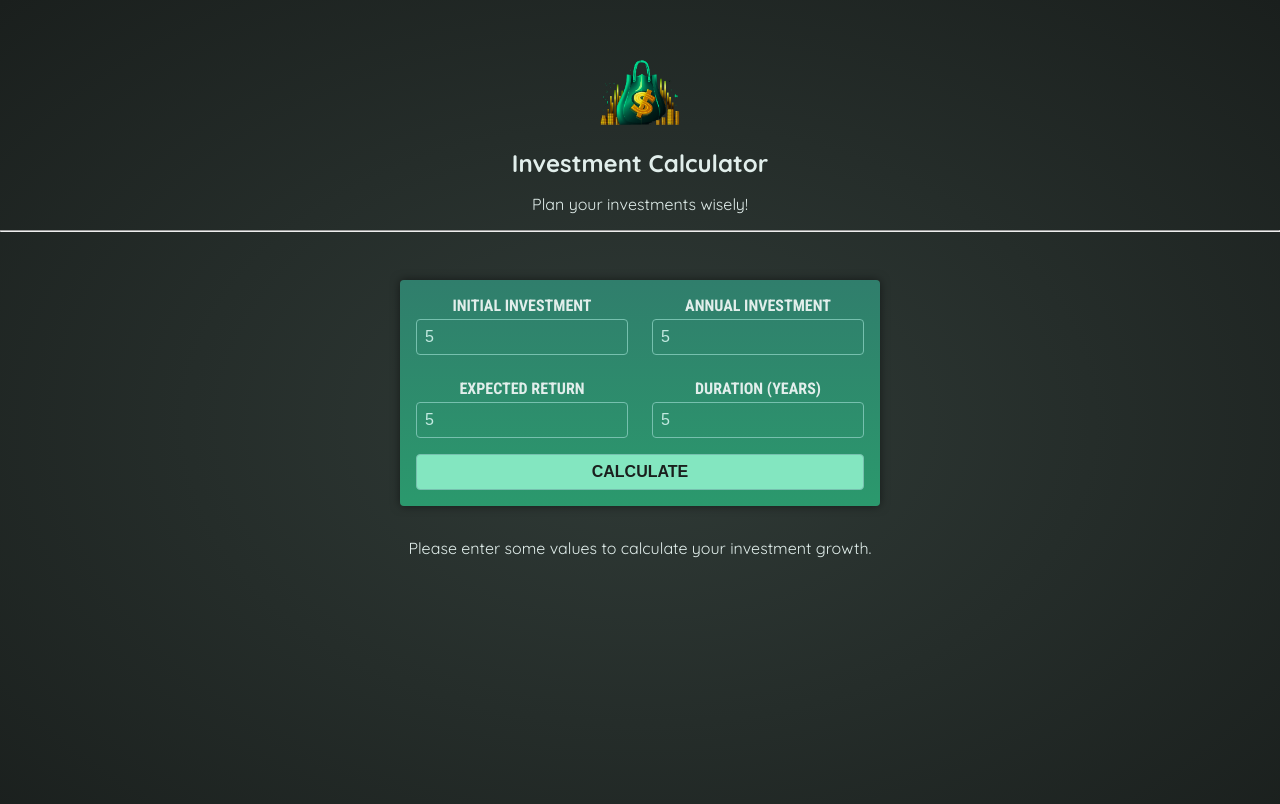
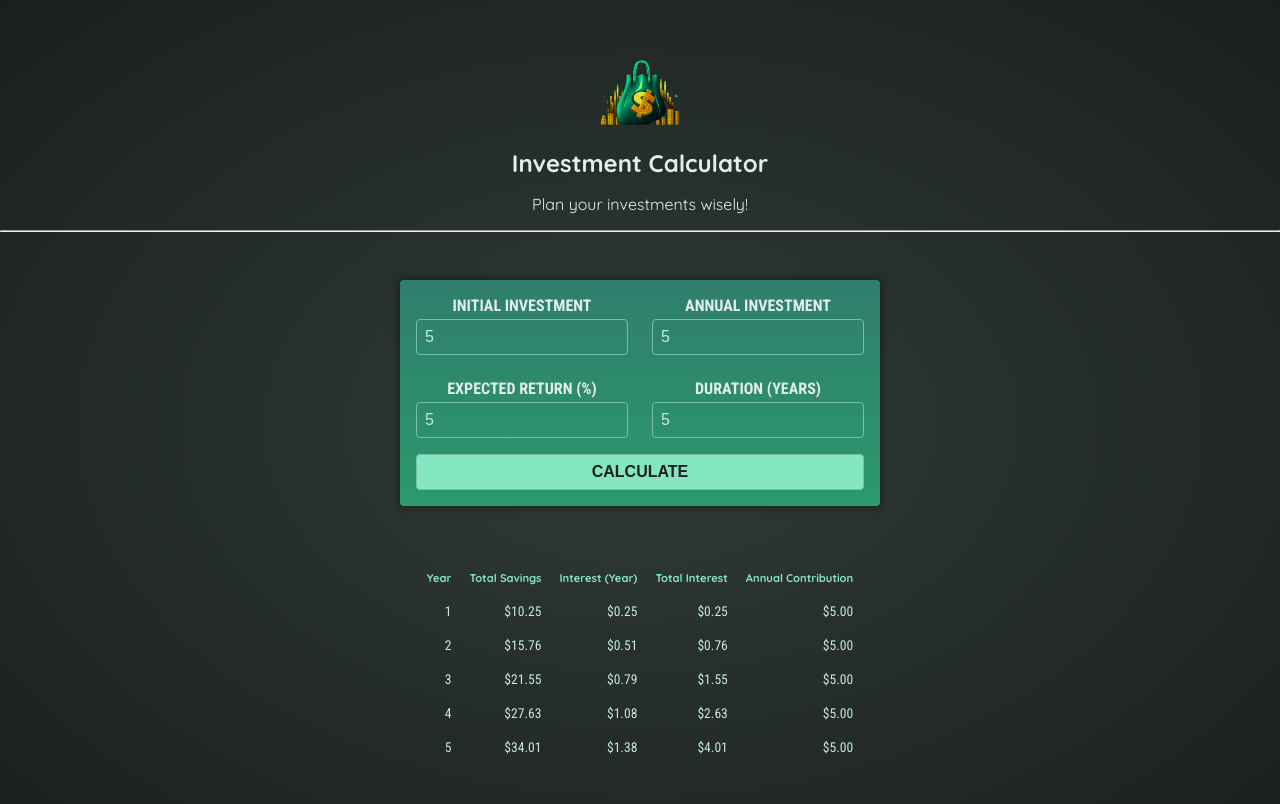
Before and after one commit to codetivated/investment-app, an Angular app: page / in a window 1280 px wide. Both pictures are taken after typing "5", "5", "5", "5" into the empty fields and a click on the button "CALCULATE". Shown: the top 804 px of the page. Built offline with nearby package versions, Linux system fonts and the light colour scheme.

Commit message:
create results table and pass data via input/outputs

```diff
--- a/src/app/app.component.html
+++ b/src/app/app.component.html
@@ -1,4 +1,24 @@
+<!-- <div class="center">
+  <app-header></app-header>
+  <app-user-input (sendUserInput)="onSendUserInput($event)"></app-user-input>
+  @if (results && results.length > 0) {
+    <app-investment-results-table [results]="results"></app-investment-results-table>
+} @else {
+    <p>Please enter some values to calculate your investment growth.</p>
+}
+</div> -->
+
+
 <div class="center">
   <app-header></app-header>
-  <app-user-input></app-user-input>
+  <app-user-input (sendUserInput)="onSendUserInput($event)"></app-user-input>
+
+  <app-investment-results-table
+    *ngIf="results && results.length > 0"
+    [results]="results"
+  ></app-investment-results-table>
+
+  <p *ngIf="!results || results.length === 0">
+    Please enter some values to calculate your investment growth.
+  </p>
 </div>
--- a/src/app/app.component.ts
+++ b/src/app/app.component.ts
@@ -1,11 +1,28 @@
-import { Component } from '@angular/core';
+import { Component, Input } from '@angular/core';
 import { HeaderComponent } from './components/header/header.component';
 import { UserInputComponent } from './components/user-input/user-input.component';
+import { InvestmentResultsService } from './services/investment-results.service';
+import { UserInput } from './models/user-input.model';
+import { InvestmentResultsTableComponent } from './components/investment-results-table/investment-results-table.component';
+import {ResultData} from './models/result-data.model';
+import { CommonModule } from '@angular/common';
 
 @Component({
   selector: 'app-root',
   standalone: true,
   templateUrl: './app.component.html',
-  imports: [HeaderComponent, UserInputComponent]
+  imports: [HeaderComponent, UserInputComponent, InvestmentResultsTableComponent, CommonModule],
 })
-export class AppComponent {}
+export class AppComponent {
+  results: ResultData[] = [];
+
+  constructor(private investmentResultsService: InvestmentResultsService) {}
+
+
+onSendUserInput(userInput: UserInput) {
+  const results = this.investmentResultsService.calculateInvestmentResults(userInput);
+  this.results = results;
+  console.log('Calculated results:', results);
+}
+
+}
--- /dev/null
+++ b/src/app/components/investment-results-table/investment-results-table.component.css
@@ -0,0 +1,19 @@
+table {
+  max-width: 50rem;
+  margin: 2rem auto;
+  padding: 1rem;
+  table-layout: fixed;
+  border-spacing: 1rem;
+  text-align: right;
+}
+
+table thead {
+  font-size: 0.7rem;
+  color: #83e6c0;
+}
+
+table tbody {
+  font-family: "Roboto Condensed", sans-serif;
+  font-size: 0.85rem;
+  color: #c2e9e0;
+}
--- /dev/null
+++ b/src/app/components/investment-results-table/investment-results-table.component.html
@@ -0,0 +1,20 @@
+  <table>
+    <thead>
+      <tr>
+        <th>Year</th>
+        <th>Total Savings</th>
+        <th>Interest (Year)</th>
+        <th>Total Interest</th>
+        <th>Annual Contribution</th>
+      </tr>
+    </thead>
+<tbody>
+  <tr *ngFor="let result of results">
+    <td>{{ result.year }}</td>
+    <td>{{ result.valueEndOfYear | currency }}</td>
+    <td>{{ result.interest | currency }}</td>
+    <td>{{ result.totalInterest | currency }}</td>
+    <td>{{ result.annualInvestment | currency }}</td>
+  </tr>
+</tbody>
+  </table>
--- a/src/app/components/user-input/user-input.component.html
+++ b/src/app/components/user-input/user-input.component.html
@@ -22,7 +22,7 @@
     </div>
     <div class="row">
       <div>
-        <label for="return">Expected Return</label>
+        <label for="return">Expected Return (%)</label>
         <input
           type="number"
           id="return"
@@ -43,5 +43,3 @@
   </div>
   <button type="submit">Calculate</button>
 </form>
-
-<p>Please enter some values to calculate your investment growth.</p>
--- a/src/app/components/user-input/user-input.component.ts
+++ b/src/app/components/user-input/user-input.component.ts
@@ -2,7 +2,6 @@ import { Component } from '@angular/core';
 import {UserInput} from '../../models/user-input.model';
 import { EventEmitter, Output } from '@angular/core';
 import { signal } from '@angular/core';
-import { InvestmentResultsService } from '../../services/investment-results.service';
 
 
 @Component({
@@ -13,8 +12,7 @@ import { InvestmentResultsService } from '../../services/investment-results.serv
   styleUrl: './user-input.component.css'
 })
 export class UserInputComponent {
-
-    constructor(private investmentResultsService: InvestmentResultsService) {}
+  @Output() sendUserInput = new EventEmitter<UserInput>();
 
 inputData = {
   initialInvestment: 0,
@@ -48,12 +46,13 @@ inputData = {
       duration: this.duration()!
     };
 
-this.investmentResultsService.calculateInvestmentResults(userInput);
+  console.log('User Input:', userInput);
+    this.sendUserInput.emit(userInput);
+
 
     // this.resetForm();
   }
 
-  // maybe move to a service later
   resetForm() {
     this.initialInvestment.set(null);
     this.annualInvestment.set(null);
--- a/src/app/models/result-data.model.ts
+++ b/src/app/models/result-data.model.ts
@@ -1,8 +1,9 @@
-export interface calculateInvestmentResultData {
+export interface ResultData {
       year: number,
       interest: number,
       valueEndOfYear: number,
       annualInvestment: number,
       totalInterest: number,
-      totalAmountInvested: number
+      totalAmountInvested: number,
+      id: string
 }
--- a/src/app/services/investment-results.service.ts
+++ b/src/app/services/investment-results.service.ts
@@ -1,35 +1,42 @@
 import { Injectable } from '@angular/core';
-import {UserInput} from '../models/user-input.model';
+import { UserInput } from '../models/user-input.model';
+import { ResultData } from '../models/result-data.model';
 
 @Injectable({
   providedIn: 'root'
 })
 export class InvestmentResultsService {
 
-  constructor() { }
+  calculateInvestmentResults(userInput: UserInput): ResultData[] {
+  const annualData: ResultData[] = [];
 
-  calculateInvestmentResults(userInput: UserInput) {
-  const annualData = [];
-  let investmentValue = userInput.initialInvestment;
+  const initial = Number(userInput.initialInvestment);
+  const annual = Number(userInput.annualInvestment);
+  const returnRate = Number(userInput.expectedReturn);
+  const duration = Number(userInput.duration);
 
-  for (let i = 0; i < userInput.duration; i++) {
+  let investmentValue = initial;
+
+  for (let i = 0; i < duration; i++) {
     const year = i + 1;
-    const interestEarnedInYear = investmentValue * (userInput.expectedReturn / 100);
-    investmentValue += interestEarnedInYear + userInput.annualInvestment;
-    const totalInterest =
-      investmentValue - userInput.annualInvestment * year - userInput.initialInvestment;
-    annualData.push({
-      year: year,
+
+    const interestEarnedInYear = investmentValue * (returnRate / 100);
+    investmentValue += interestEarnedInYear + annual;
+
+    const totalInterest = investmentValue - annual * year - initial;
+
+    const resultData: ResultData = {
+      id: crypto.randomUUID(),
+      year,
       interest: interestEarnedInYear,
       valueEndOfYear: investmentValue,
-      annualInvestment: userInput.annualInvestment,
-      totalInterest: totalInterest,
-      totalAmountInvested: userInput.initialInvestment + userInput.annualInvestment * year,
-    });
+      annualInvestment: annual,
+      totalInterest,
+      totalAmountInvested: initial + annual * year,
+    };
+
+    annualData.push(resultData);
   }
-  console.log('user input in service got here');
-
-console.log(annualData);
 
   return annualData;
 }
```
Also changed, not shown: src/app/components/investment-results-table/investment-results-table.component.ts (added, +14 -0 lines), 1 other file (tests, documents, lock files or other folders).
